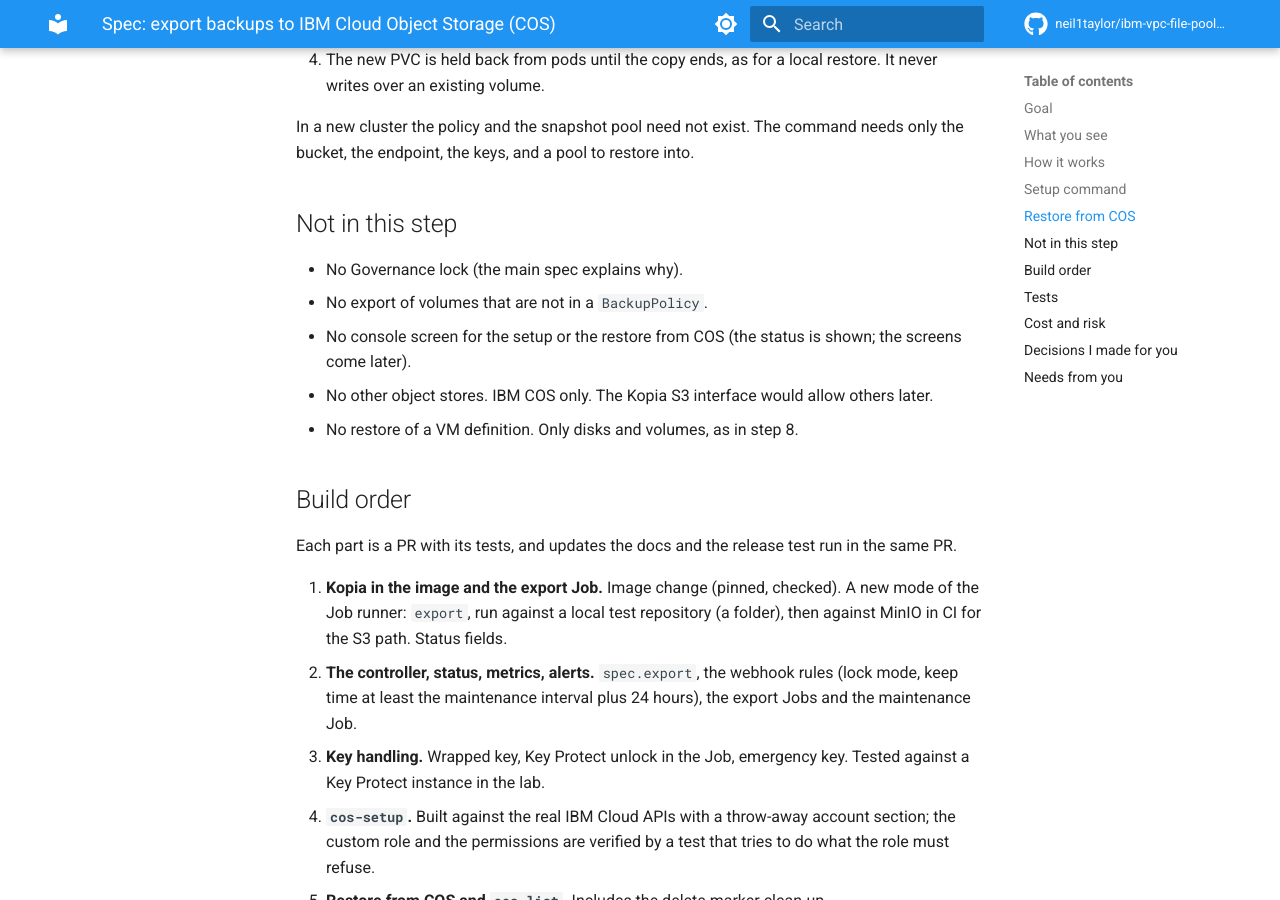
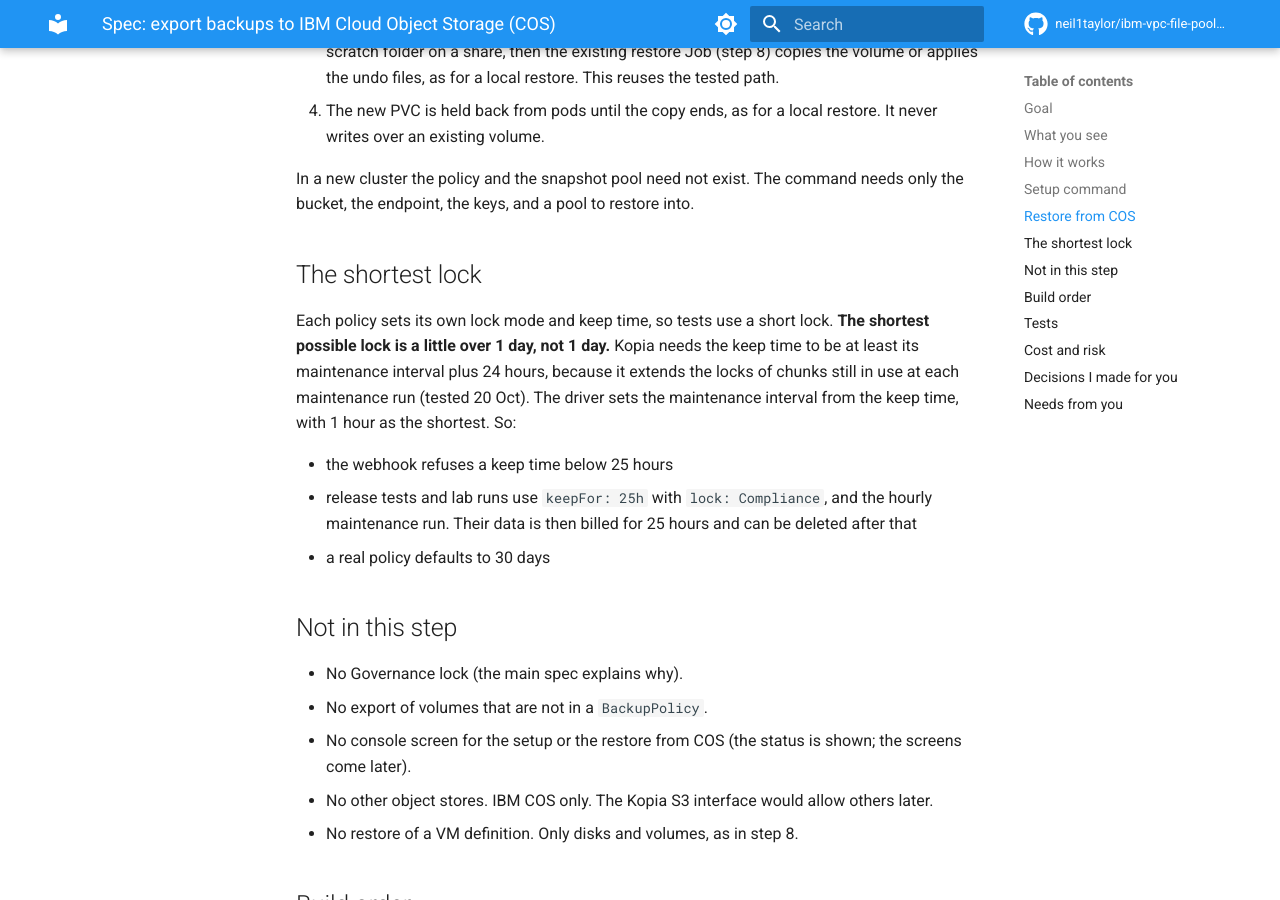
Before and after one commit to neil1taylor/ibm-vpc-file-pool-csi, an MkDocs documentation site: the page built from docs/specs/2026-10-21-backup-cos-export.md, in a window 1280 px wide and 900 px high, scrolled down 3126 px. Built offline with MkDocs 1.6.1 and Material for MkDocs 9.7.7, drawn with Linux system fonts in a browser that asks for light colours; comment, search, counter and statistics services are not loaded; some of the changed text lies outside the part shown.

Commit message:
Spec: COS lock is set on each policy; shortest lock is 25 hours

```diff
--- a/docs/specs/2026-10-21-backup-cos-export.md
+++ b/docs/specs/2026-10-21-backup-cos-export.md
@@ -16,7 +16,7 @@ When this step is done:
 
 - `bucket`, `endpoint` and `prefix` (the bucket and where it is)
 - `credentialsSecret` (the driver's COS key, made by the setup command)
-- `keepFor` (how long COS backups are kept, default `30d`) and `lock` (`Compliance` or `None`, default `Compliance`)
+- `keepFor` (how long COS backups are kept, default `30d`) and `lock` (`Compliance` or `None`, default `Compliance`). Both are set on each policy, so a test policy can use a short lock and a real policy a long one. The webhook refuses a keep time below the minimum (see "The shortest lock")
 - `schedule` (how often to send, default after each local backup moment)
 
 Without `export`, nothing changes from step 8.
@@ -75,6 +75,14 @@ The setup command never runs in the cluster, and the driver never creates or del
 
 In a new cluster the policy and the snapshot pool need not exist. The command needs only the bucket, the endpoint, the keys, and a pool to restore into.
 
+## The shortest lock
+
+Each policy sets its own lock mode and keep time, so tests use a short lock. **The shortest possible lock is a little over 1 day, not 1 day.** Kopia needs the keep time to be at least its maintenance interval plus 24 hours, because it extends the locks of chunks still in use at each maintenance run (tested 20 Oct). The driver sets the maintenance interval from the keep time, with 1 hour as the shortest. So:
+
+- the webhook refuses a keep time below 25 hours
+- release tests and lab runs use `keepFor: 25h` with `lock: Compliance`, and the hourly maintenance run. Their data is then billed for 25 hours and can be deleted after that
+- a real policy defaults to 30 days
+
 ## Not in this step
 
 - No Governance lock (the main spec explains why).
@@ -116,7 +124,7 @@ Each part is a PR with its tests, and updates the docs and the release test run
 - We run the Kopia program as a child of the Job. We do not link it into the driver.
 - The Job unlocks the backup key. The controller never holds it.
 - Export is off unless the policy has `spec.export`.
-- A new export block defaults to Compliance lock and 30 days.
+- A new export block defaults to Compliance lock and 30 days. Lock mode and keep time are set on each policy. Tests use Compliance for 25 hours, the shortest Kopia allows (the owner asked for 1 day; 1 day is 1 hour short of Kopia's rule).
 - A keep time above 90 days needs a typed confirmation, because it cannot be undone.
 - One export Job runs at a time for each policy. A missed moment goes out with the next one.
 - Restore from COS reuses the step 8 restore Job, so there is one restore path to test.
```
